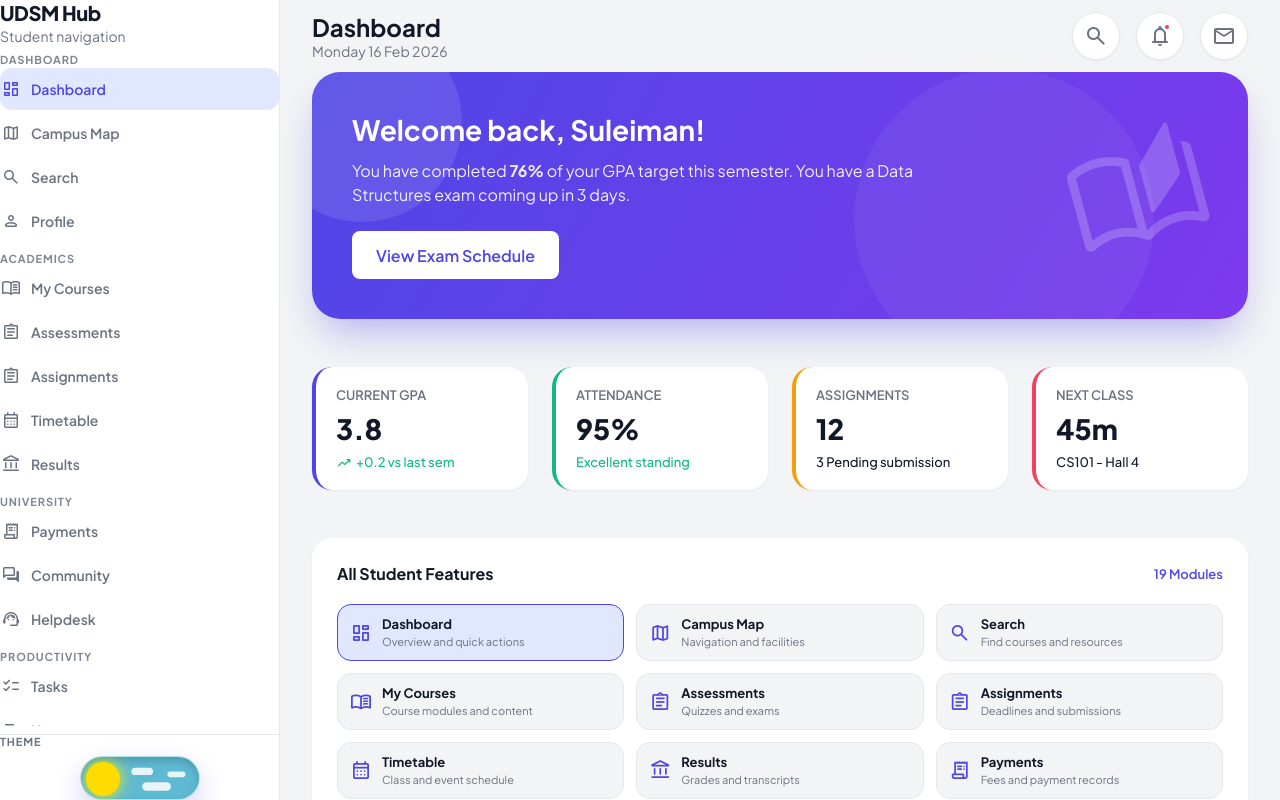
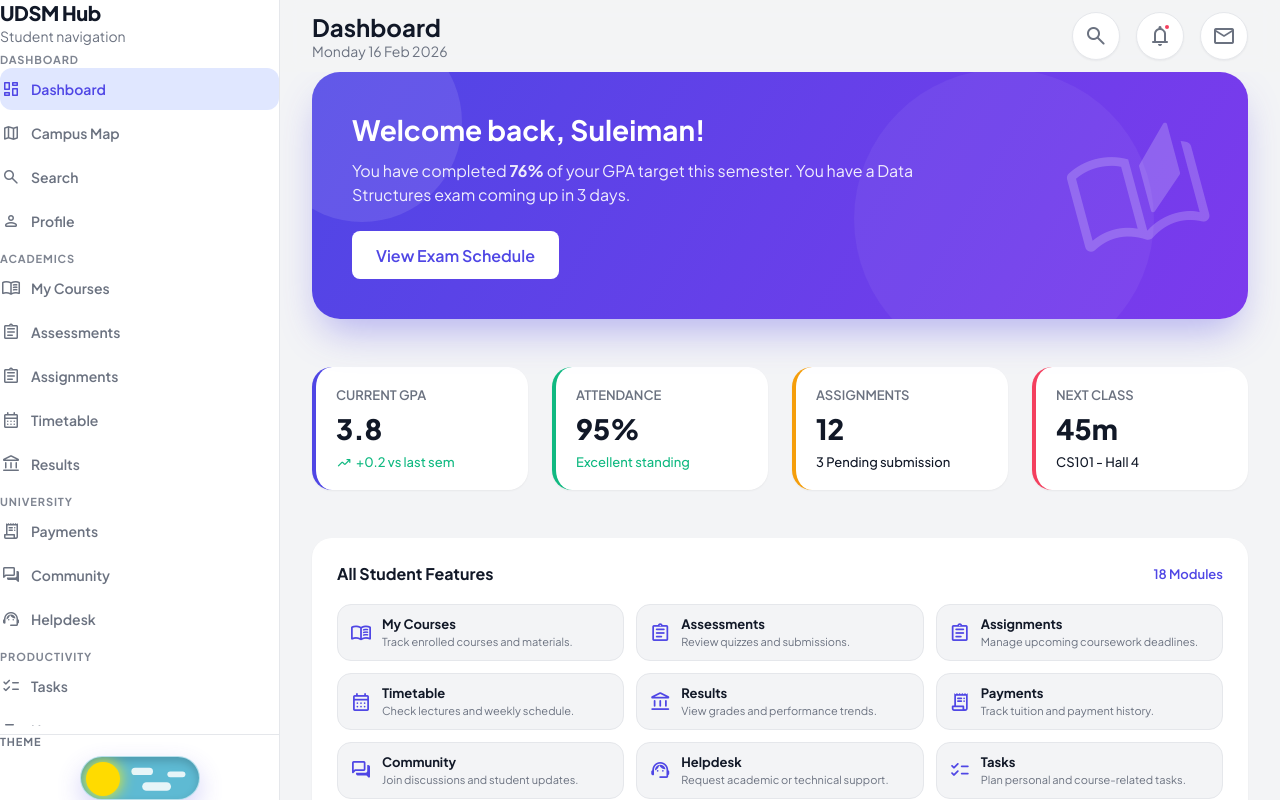
Before and after one commit to sulemsaba/lms, a React (Vite) app in the folder frontend/: page /login in a window 1280 px wide. Both pictures are taken after a click on the button "Continue In Demo Mode". Built offline with nearby package versions, Linux system fonts and the light colour scheme; no server answers.

Commit message:
dashbord

```diff
--- a/frontend/package.json
+++ b/frontend/package.json
@@ -14,6 +14,7 @@
   },
   "dependencies": {
     "@tanstack/react-query": "^5.90.21",
+    "@tanstack/react-query-devtools": "^5.91.3",
     "axios": "^1.6.7",
     "date-fns": "^3.3.1",
     "dexie": "^3.2.4",
--- a/frontend/src/features/dashboard/DashboardApp.tsx
+++ b/frontend/src/features/dashboard/DashboardApp.tsx
@@ -1,20 +1,8 @@
 import { useEffect, useMemo, useRef, useState } from "react";
 import { useLocation, useNavigate } from "react-router-dom";
 import BottomNav from "@/components/layout/BottomNav";
-import { buildStudentFeaturePaths } from "@/features/auth/roleAccess";
-import {
-  selectEffectivePermissions,
-  selectEffectiveRoleCodes,
-  useAuthStore
-} from "@/stores/authStore";
+import { useDashboard } from "@/hooks/useDashboard";
 import "./DashboardApp.css";
-
-interface StudentFeature {
-  label: string;
-  icon: string;
-  summary: string;
-  path: string;
-}
 
 interface CalendarDay {
   label: string;
@@ -22,28 +10,7 @@ interface CalendarDay {
   today?: boolean;
 }
 
-const STUDENT_FEATURES: StudentFeature[] = [
-  { label: "Dashboard", icon: "dashboard", summary: "Overview and quick actions", path: "/" },
-  { label: "Campus Map", icon: "map", summary: "Navigation and facilities", path: "/map" },
-  { label: "Search", icon: "search", summary: "Find courses and resources", path: "/search" },
-  { label: "My Courses", icon: "menu_book", summary: "Course modules and content", path: "/courses" },
-  { label: "Assessments", icon: "assignment", summary: "Quizzes and exams", path: "/assessments" },
-  { label: "Assignments", icon: "assignment", summary: "Deadlines and submissions", path: "/assignments" },
-  { label: "Timetable", icon: "calendar_month", summary: "Class and event schedule", path: "/timetable" },
-  { label: "Results", icon: "account_balance", summary: "Grades and transcripts", path: "/results" },
-  { label: "Payments", icon: "receipt_long", summary: "Fees and payment records", path: "/payments" },
-  { label: "Community", icon: "forum", summary: "Forums and announcements", path: "/community" },
-  { label: "Helpdesk", icon: "support_agent", summary: "Student support tickets", path: "/helpdesk" },
-  { label: "Tasks", icon: "checklist", summary: "Personal task manager", path: "/tasks" },
-  { label: "Notes", icon: "edit_note", summary: "Study notes and reminders", path: "/notes" },
-  { label: "Alerts", icon: "notifications", summary: "Important notifications", path: "/notifications" },
-  { label: "Queue Manager", icon: "sync", summary: "Offline sync queue", path: "/queue-manager" },
-  { label: "Focus Mode", icon: "timer", summary: "Pomodoro focus sessions", path: "/focus-mode" },
-  { label: "Resources", icon: "folder_open", summary: "Recent and saved files", path: "/resources" },
-  { label: "Study Groups", icon: "group", summary: "Peer collaboration", path: "/study-groups" },
-  { label: "Profile", icon: "person", summary: "Account and session settings", path: "/profile" }
-];
-
+// TODO: Make this calendar dynamic.
 const DAY_HEADERS = ["M", "T", "W", "T", "F", "S", "S"];
 const CALENDAR_DAYS: CalendarDay[] = [
   { label: "29", muted: true },
@@ -92,50 +59,36 @@ const formatFocusClock = (seconds: number): string => {
 export default function DashboardApp() {
   const navigate = useNavigate();
   const { pathname } = useLocation();
-  const roleCodes = useAuthStore(selectEffectiveRoleCodes);
-  const permissions = useAuthStore(selectEffectivePermissions);
   const [timerRunning, setTimerRunning] = useState(false);
   const [timeLeft, setTimeLeft] = useState(FOCUS_DURATION_SECONDS);
-  const timerRef = useRef<number | null>(null);
+  const workerRef = useRef<Worker | null>(null);
+
+  const { data: dashboardData, isLoading } = useDashboard();
 
   const currentDate = useMemo(() => new Date().toLocaleDateString("en-GB", DATE_OPTIONS), []);
   const timerText = useMemo(() => formatFocusClock(timeLeft), [timeLeft]);
   const timerProgress = timeLeft / FOCUS_DURATION_SECONDS;
   const timerStrokeOffset = RING_CIRCUMFERENCE * (1 - timerProgress);
-  const allowedPaths = useMemo(() => new Set(buildStudentFeaturePaths(roleCodes, permissions)), [permissions, roleCodes]);
-
-  const visibleStudentFeatures = useMemo(
-    () => STUDENT_FEATURES.filter((feature) => allowedPaths.has(feature.path)),
-    [allowedPaths]
-  );
 
   useEffect(() => {
-    if (!timerRunning) {
-      if (timerRef.current !== null) {
-        window.clearInterval(timerRef.current);
-        timerRef.current = null;
-      }
-      return;
-    }
+    workerRef.current = new Worker(new URL("../../workers/focus-timer.worker.ts", import.meta.url));
 
-    timerRef.current = window.setInterval(() => {
-      setTimeLeft((previous) => {
-        if (previous <= 1) {
-          setTimerRunning(false);
-          window.alert("Session Complete!");
-          return FOCUS_DURATION_SECONDS;
-        }
-        return previous - 1;
-      });
-    }, 1000);
+    workerRef.current.onmessage = (e) => {
+      setTimeLeft(e.data.timeLeft);
+    };
 
     return () => {
-      if (timerRef.current !== null) {
-        window.clearInterval(timerRef.current);
-        timerRef.current = null;
+      workerRef.current?.terminate();
+    };
+  }, []);
+
+  useEffect(() => {
+    if (timerRunning) {
+      workerRef.current?.postMessage({ command: "start", duration: timeLeft });
+    } else {
+      workerRef.current?.postMessage({ command: "stop" });
     }
-    };
-  }, [timerRunning]);
+  }, [timerRunning, timeLeft]);
 
   const onSelectFeature = (path: string) => {
     navigate(path);
@@ -147,6 +100,10 @@ export default function DashboardApp() {
     }
     return pathname === path;
   };
+
+  if (isLoading) {
+    return <div>Loading...</div>;
+  }
 
   return (
     <div className="dashboard-root">
@@ -178,7 +135,7 @@ export default function DashboardApp() {
           <div className="grid-dashboard">
             <div className="banner">
               <div className="banner-content">
-                <h2>Welcome back, Suleiman!</h2>
+                <h2>{dashboardData?.welcomeMessage}</h2>
                 <p>
                   You have completed <strong>76%</strong> of your GPA target this semester. You have a Data Structures exam
                   coming up in 3 days.
@@ -193,36 +150,36 @@ export default function DashboardApp() {
             <div className="stats-row">
               <div className="stat-card blue">
                 <span className="stat-label">Current GPA</span>
-                <span className="stat-value">3.8</span>
+                <span className="stat-value">{dashboardData?.gpa}</span>
                 <span className="stat-sub text-up">
                   <span className="material-symbols-rounded trend-icon">trending_up</span>
-                  +0.2 vs last sem
+                  +{dashboardData?.gpaTrend} vs last sem
                 </span>
               </div>
               <div className="stat-card green">
                 <span className="stat-label">Attendance</span>
-                <span className="stat-value">95%</span>
+                <span className="stat-value">{dashboardData?.attendance}%</span>
                 <span className="stat-sub text-up">Excellent standing</span>
               </div>
               <div className="stat-card orange">
                 <span className="stat-label">Assignments</span>
-                <span className="stat-value">12</span>
-                <span className="stat-sub">3 Pending submission</span>
+                <span className="stat-value">{dashboardData?.assignments}</span>
+                <span className="stat-sub">{dashboardData?.assignmentsPending} Pending submission</span>
               </div>
               <div className="stat-card red">
                 <span className="stat-label">Next Class</span>
-                <span className="stat-value">45m</span>
-                <span className="stat-sub">CS101 - Hall 4</span>
+                <span className="stat-value">{dashboardData?.nextClassTime}</span>
+                <span className="stat-sub">{dashboardData?.nextClass}</span>
               </div>
             </div>
 
             <div className="card student-features">
               <div className="card-header">
                 <h3 className="card-title">All Student Features</h3>
-                <span className="card-action">{visibleStudentFeatures.length} Modules</span>
+                <span className="card-action">{dashboardData?.visibleStudentFeatures.length} Modules</span>
               </div>
               <div className="feature-grid">
-                {visibleStudentFeatures.map((feature) => (
+                {dashboardData?.visibleStudentFeatures.map((feature: any) => (
                   <button
                     key={feature.label}
                     type="button"
@@ -246,37 +203,18 @@ export default function DashboardApp() {
                   <span className="card-action">View Full Calendar</span>
                 </div>
 
-                <div className="list-item">
-                  <div className="item-icon primary">
-                    <span className="material-symbols-rounded">code</span>
+                {dashboardData?.schedule.map((item: any) => (
+                  <div className="list-item" key={item.title}>
+                    <div className={`item-icon ${item.iconColor}`}>
+                      <span className="material-symbols-rounded">{item.icon}</span>
                     </div>
                     <div className="item-content">
-                    <div className="item-title">CS101: Intro to Programming</div>
-                    <div className="item-sub">10:00 AM - 12:00 PM - Lecture Hall 1</div>
+                      <div className="item-title">{item.title}</div>
+                      <div className="item-sub">{item.time}</div>
                     </div>
-                  <span className="tag lecture">Lecture</span>
+                    {item.tag && <span className={`tag ${item.tagColor}`}>{item.tag}</span>}
                   </div>
-
-                <div className="list-item">
-                  <div className="item-icon orange">
-                    <span className="material-symbols-rounded">functions</span>
-                  </div>
-                  <div className="item-content">
-                    <div className="item-title">MT200: Discrete Mathematics</div>
-                    <div className="item-sub">02:00 PM - 04:00 PM - Seminar Room 3</div>
-                  </div>
-                  <span className="tag tutorial">Tutorial</span>
-                </div>
-
-                <div className="list-item">
-                  <div className="item-icon alert">
-                    <span className="material-symbols-rounded">timer</span>
-                  </div>
-                  <div className="item-content">
-                    <div className="item-title">Study Group: Algorithms</div>
-                    <div className="item-sub">05:00 PM - Library</div>
-                  </div>
-                </div>
+                ))}
               </div>
 
               <div className="card">
@@ -284,20 +222,15 @@ export default function DashboardApp() {
                   <h3 className="card-title">Recent Resources</h3>
                 </div>
                 <div className="resources">
-                  <div className="resource-card">
-                    <span className="material-symbols-rounded resource-icon pdf">picture_as_pdf</span>
+                  {dashboardData?.resources.map((resource: any) => (
+                    <div className="resource-card" key={resource.title}>
+                      <span className={`material-symbols-rounded resource-icon ${resource.iconColor}`}>{resource.icon}</span>
                       <div>
-                      <div className="resource-title">Algebra_Notes.pdf</div>
-                      <div className="resource-meta">2.4 MB - Just now</div>
+                        <div className="resource-title">{resource.title}</div>
+                        <div className="resource-meta">{resource.meta}</div>
                       </div>
                     </div>
-                  <div className="resource-card">
-                    <span className="material-symbols-rounded resource-icon doc">description</span>
-                    <div>
-                      <div className="resource-title">Project_Brief.docx</div>
-                      <div className="resource-meta">500 KB - 2 hrs ago</div>
-                    </div>
-                  </div>
+                  ))}
                 </div>
               </div>
             </div>
@@ -370,20 +303,15 @@ export default function DashboardApp() {
                   <h3 className="card-title">Online Classmates</h3>
                 </div>
                 <div className="classmate-list">
-                  <div className="classmate-row">
-                    <div className="classmate-avatar felix" />
+                  {dashboardData?.onlineClassmates.map((classmate: any) => (
+                    <div className="classmate-row" key={classmate.name}>
+                      <div className={`classmate-avatar ${classmate.avatar}`} />
                       <div className="classmate-text">
-                      <div className="classmate-name">Francis Tran</div>
-                      <div className="classmate-status online">Studying Biology</div>
+                        <div className="classmate-name">{classmate.name}</div>
+                        <div className={`classmate-status ${classmate.statusColor}`}>{classmate.status}</div>
                       </div>
                     </div>
-                  <div className="classmate-row">
-                    <div className="classmate-avatar eliana" />
-                    <div className="classmate-text">
-                      <div className="classmate-name">Eliana P.</div>
-                      <div className="classmate-status">Idle for 10m</div>
-                    </div>
-                  </div>
+                  ))}
                 </div>
               </div>
             </div>
--- a/frontend/src/services/dashboard.ts
+++ b/frontend/src/services/dashboard.ts
@@ -1,5 +1,32 @@
-import { STUDENT_FEATURES } from "@/features/dashboard/DashboardApp";
 import { buildStudentFeaturePaths } from "@/features/auth/roleAccess";
+
+interface StudentFeature {
+    label: string;
+    icon: string;
+    path: string;
+    summary: string;
+}
+
+const STUDENT_FEATURES: StudentFeature[] = [
+    { label: "My Courses", icon: "menu_book", path: "/courses", summary: "Track enrolled courses and materials." },
+    { label: "Assessments", icon: "assignment", path: "/assessments", summary: "Review quizzes and submissions." },
+    { label: "Assignments", icon: "assignment", path: "/assignments", summary: "Manage upcoming coursework deadlines." },
+    { label: "Timetable", icon: "calendar_month", path: "/timetable", summary: "Check lectures and weekly schedule." },
+    { label: "Results", icon: "account_balance", path: "/results", summary: "View grades and performance trends." },
+    { label: "Payments", icon: "receipt_long", path: "/payments", summary: "Track tuition and payment history." },
+    { label: "Community", icon: "forum", path: "/community", summary: "Join discussions and student updates." },
+    { label: "Helpdesk", icon: "support_agent", path: "/helpdesk", summary: "Request academic or technical support." },
+    { label: "Tasks", icon: "checklist", path: "/tasks", summary: "Plan personal and course-related tasks." },
+    { label: "Notes", icon: "edit_note", path: "/notes", summary: "Create and organize study notes." },
+    { label: "Alerts", icon: "notifications", path: "/notifications", summary: "Stay on top of key announcements." },
+    { label: "Queue Manager", icon: "sync", path: "/queue-manager", summary: "Monitor offline sync queue status." },
+    { label: "Focus Mode", icon: "timer", path: "/focus-mode", summary: "Run focused study sessions with timers." },
+    { label: "Resources", icon: "folder_open", path: "/resources", summary: "Access course files and references." },
+    { label: "Study Groups", icon: "group", path: "/study-groups", summary: "Coordinate peer learning sessions." },
+    { label: "Campus Map", icon: "map", path: "/map", summary: "Navigate buildings and learning spaces." },
+    { label: "Search", icon: "search", path: "/search", summary: "Find modules, pages, and resources quickly." },
+    { label: "Profile", icon: "person", path: "/profile", summary: "Manage your student account details." }
+];
 
 export interface DashboardData {
     welcomeMessage: string;
@@ -19,7 +46,7 @@ export interface DashboardData {
 export async function getDashboardData(roleCodes: string[], permissions: string[]): Promise<DashboardData> {
     // Mocking data for now
     const allowedPaths = new Set(buildStudentFeaturePaths(roleCodes, permissions));
-    const visibleStudentFeatures = STUDENT_FEATURES.filter((feature) => allowedPaths.has(feature.path));
+    const visibleStudentFeatures = STUDENT_FEATURES.filter((feature: StudentFeature) => allowedPaths.has(feature.path));
 
     return {
         welcomeMessage: "Welcome back, Suleiman!",
--- /dev/null
+++ b/frontend/src/workers/focus-timer.worker.ts
@@ -0,0 +1,25 @@
+let timer: number | null = null;
+
+self.onmessage = (e) => {
+    if (e.data.command === "start") {
+        if (timer) {
+            clearInterval(timer);
+        }
+        let timeLeft = e.data.duration;
+        timer = self.setInterval(() => {
+            timeLeft--;
+            self.postMessage({ timeLeft });
+            if (timeLeft === 0) {
+                if(timer) {
+                    clearInterval(timer);
+                    timer = null;
+                }
+            }
+        }, 1000);
+    } else if (e.data.command === "stop") {
+        if (timer) {
+            clearInterval(timer);
+            timer = null;
+        }
+    }
+};
```
Also changed, not shown: 1 other file (tests, documents, lock files or other folders). Lines whose indentation alone changed are shown as unchanged.
